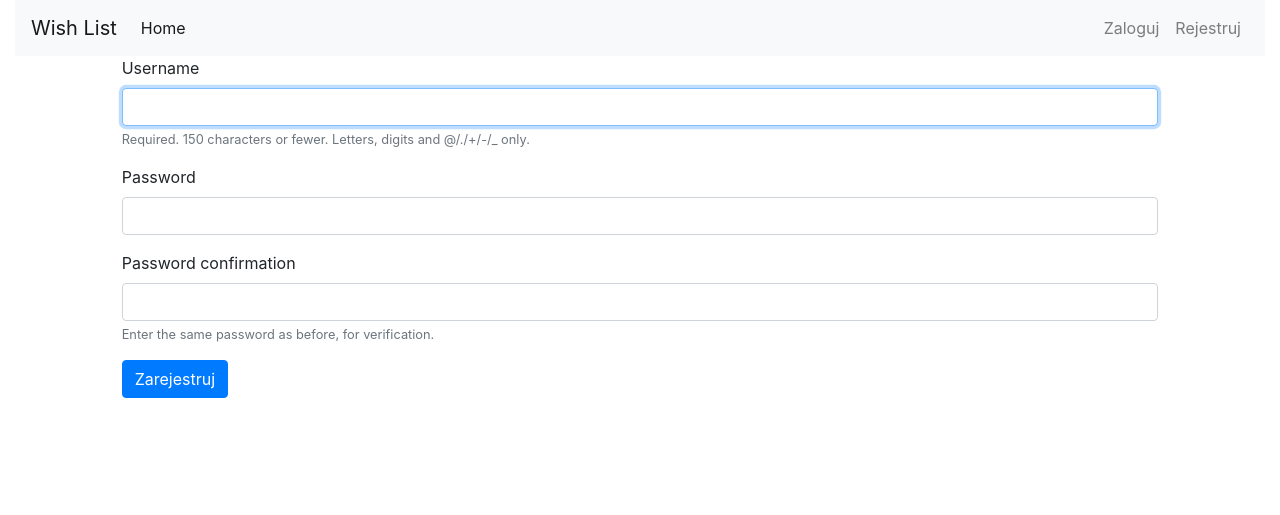
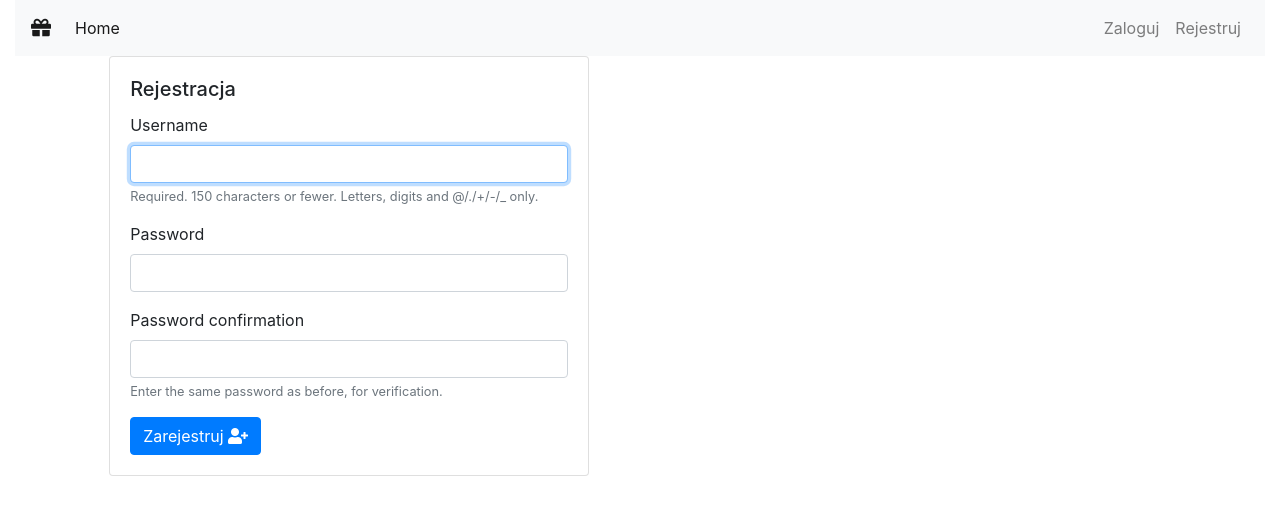
Before and after one commit to slapa2/wishlist, a Django app: page /register/ in a window 1280 px wide. Shown: the top 515 px of that part. Run offline with Django 3.2, Linux system fonts and the light colour scheme; the page is wider than the window, and the part outside it is not shown; some libraries are stand-ins or nearby versions.

Commit message:
frontend updated

```diff
--- a/gifts/views.py
+++ b/gifts/views.py
@@ -38,6 +38,8 @@ def gifts_list_detail_view(request, pk):
 def gift_create_view(request, gifts_list_pk):
 
 	gifts_list = get_object_or_404(GiftsList, pk=gifts_list_pk)
+	gifts_list.can_user_edit(request.user)
+
 	if request.method == 'POST':
 		form = GiftForm(request.POST)
 		if form.is_valid():
@@ -65,6 +67,9 @@ def gift_detail_view(request, gift_pk):
 @login_required
 def gift_update_view(request, gift_pk):
 	obj = get_object_or_404(Gift, pk=gift_pk)
+
+	obj.can_user_edit(request.user)
+
 	form = GiftForm(request.POST or None, instance=obj)
 	if form.is_valid():
 		form.save()
--- a/templates/base.html
+++ b/templates/base.html
@@ -6,6 +6,7 @@
   <head>
     <meta charset="utf-8">
     <link rel="stylesheet" href="https://stackpath.bootstrapcdn.com/bootstrap/4.4.1/css/bootstrap.min.css" integrity="sha384-Vkoo8x4CGsO3+Hhxv8T/Q5PaXtkKtu6ug5TOeNV6gBiFeWPGFN9MuhOf23Q9Ifjh" crossorigin="anonymous">
+    <link rel="stylesheet" href="https://use.fontawesome.com/releases/v5.12.0/css/all.css" integrity="sha384-REHJTs1r2ErKBuJB0fCK99gCYsVjwxHrSU0N7I1zl9vZbggVJXRMsv/sLlOAGb4M" crossorigin="anonymous">
     <title>Wishlist {% block title %}{% endblock %}</title>
   </head>
 
--- a/templates/gifts/gift_detail.html
+++ b/templates/gifts/gift_detail.html
@@ -3,8 +3,8 @@
 
     <h1>{{object.name}}</h1>
 
-    <a href="{% url 'gift_update_view' object.pk %}" class="btn btn-primary">Edytuj</a>
-    <a href="{% url 'gift_delete_view' object.pk %}" class="btn btn-danger">Usuń</a>
-    <a href="{% url 'gifts_list_detail_view' object.gifts_list.pk %}" class="btn btn-outline-info">Powrót do listy</a>
+    <a href="{% url 'gift_update_view' object.pk %}" class="btn btn-primary">Edytuj <i class="fas fa-edit"></i></a>
+    <a href="{% url 'gift_delete_view' object.pk %}" class="btn btn-danger">Usuń <i class="fas fa-trash-alt"></i></a>
+    <a href="{% url 'gifts_list_detail_view' object.gifts_list.pk %}" class="btn btn-outline-info">Powrót do listy <i class="fas fa-backward"></i></a>
 
 {% endblock %}
--- a/templates/navbar.html
+++ b/templates/navbar.html
@@ -1,15 +1,11 @@
 <nav class="navbar navbar-expand-lg navbar-light bg-light">
-  <a class="navbar-brand" href="{% url 'landing_page' %}">Wish List</a>
-  <button class="navbar-toggler" type="button" data-toggle="collapse" data-target="#navbarNavAltMarkup" aria-controls="navbarNavAltMarkup" aria-expanded="false" aria-label="Toggle navigation">
-    <span class="navbar-toggler-icon"></span>
-  </button>
-  <div class="collapse navbar-collapse" id="navbarNavAltMarkup">
+  <a class="navbar-brand" href="{% url 'landing_page' %}"><i class="fas fa-gift"></i></a
+  <div>
     <ul class="navbar-nav mr-auto">
       <li class="nav-item active">
         <a class="nav-link" href="#">Home <span class="sr-only">(current)</span></a>
       </li>
     </ul>
-
     <ul class="navbar-nav">
       {% if user.is_authenticated %}
         <li><a class="nav-item nav-link active">{{ user.username }}</a></li>
@@ -19,6 +15,5 @@
         <li><a class="nav-item nav-link" href="{% url 'register' %}">Rejestruj</a></li>
       {% endif %}
     </ul>
-
   </div>
 </nav>
--- a/templates/registration/register.html
+++ b/templates/registration/register.html
@@ -1,6 +1,8 @@
-{% extends 'base.html' %}
+{% extends 'registration/registration_base.html' %}
 
-{% block content %}
+{% block registration_title %}Rejestracja{% endblock %}
+
+{% block registration_form %}
     {% load crispy_forms_tags %}
     <style>
         .asteriskField {display: none;}
@@ -9,6 +11,6 @@
     <form action="{% url 'register' %}" method="post">
         {% csrf_token %}
         {{ form|crispy }}
-        <button type="submit" class="btn btn-primary">Zarejestruj</button>
+        <button type="submit" class="btn btn-primary">Zarejestruj <i class="fas fa-user-plus"></i></button>
     </form>
 {% endblock %}
--- /dev/null
+++ b/templates/registration/registration_base.html
@@ -0,0 +1,11 @@
+{% extends 'base.html' %}
+
+{% block content %}
+   <div class="card" style="width: 30rem;">
+      <div class="card-body">
+          <h5 class="card-title">{% block registration_title %}{% endblock %}</h5>
+          {% block registration_form %}{% endblock %}
+      </div>
+   </div>
+
+{% endblock %}
```
Also changed, not shown: gifts/models.py (+12 -1 lines), templates/gifts/gifts_list_detail_view.html (+5 -5 lines), templates/registration/login.html (+5 -3 lines).
